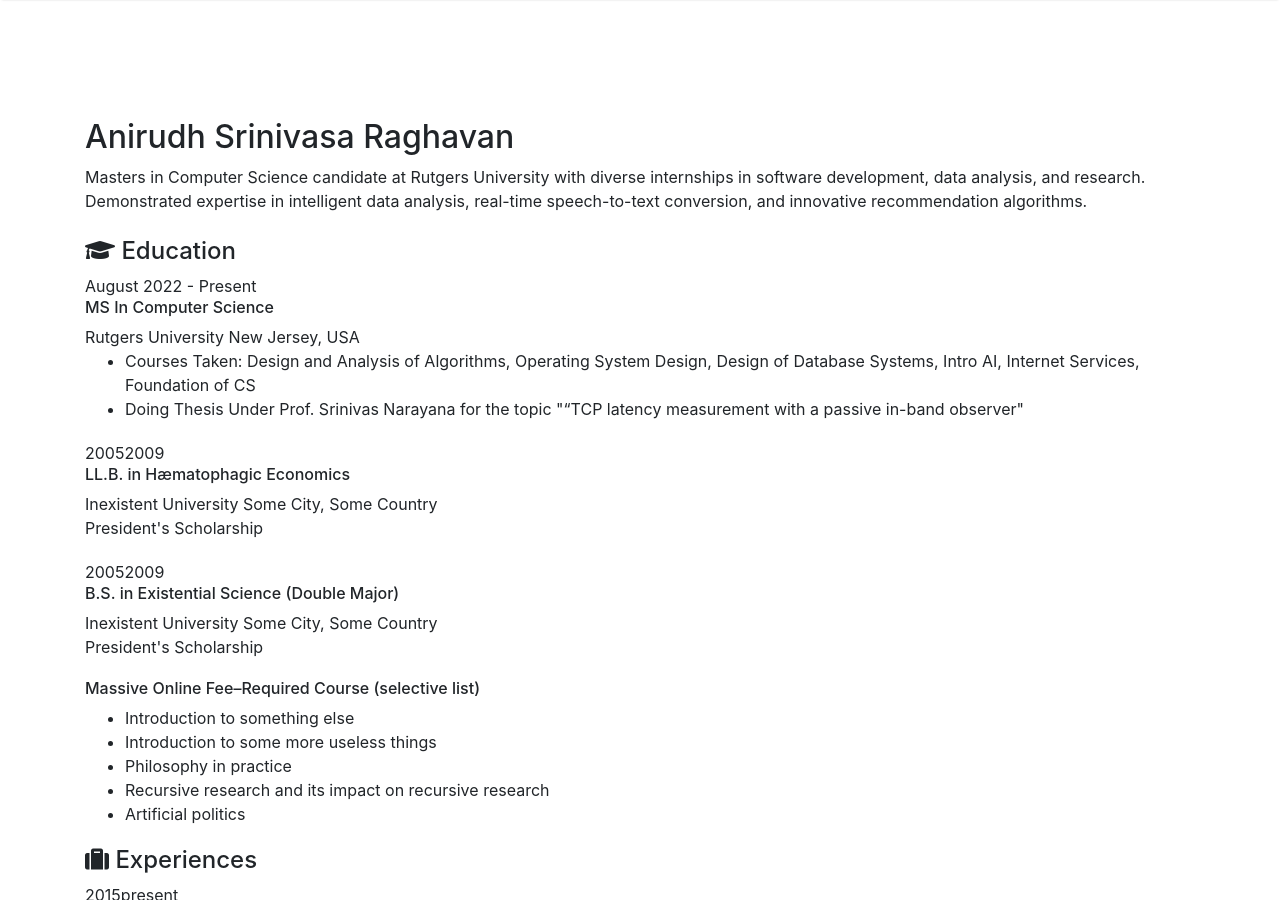
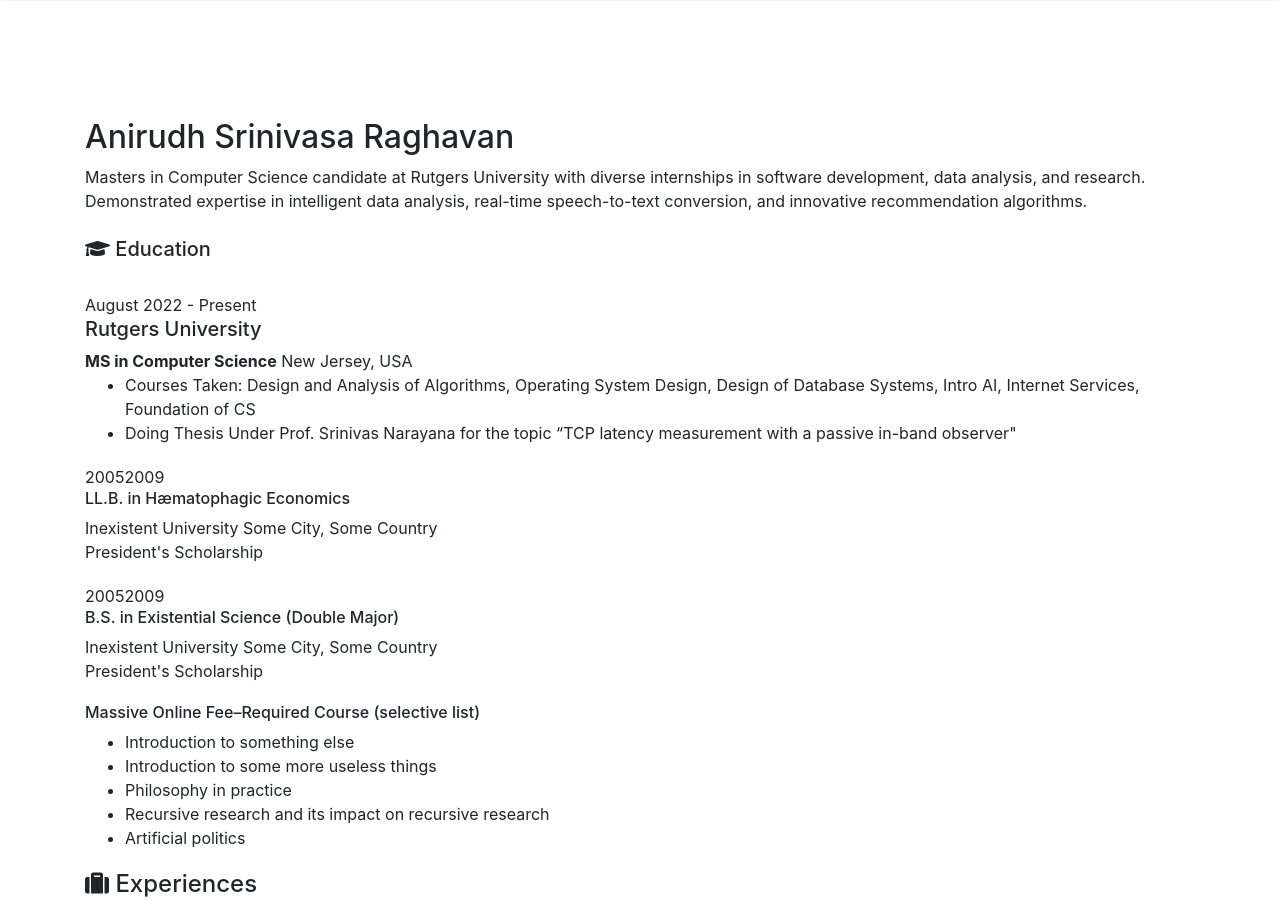
Before and after one commit to anirag2000/anirag2000.github.io, a Jekyll site: the page built from _pages/resume.md, in a window 1280 px wide and 900 px high. Built offline with Jekyll 4.4.1, drawn with Linux system fonts in a browser that asks for light colours; nearby versions of some CDN libraries.

```diff
--- a/_layouts/resume.html
+++ b/_layouts/resume.html
@@ -13,9 +13,10 @@
     <section class="main-block">
 
 <br>
-        <h4>
+        <h5>
             <i class="fa fa-graduation-cap"></i> Education
-        </h4>
+        </h5>
+        <br>
         <section class="blocks">
             <div class="date">
             <span>August 2022 - </span><span>Present</span>
@@ -24,14 +25,14 @@
             </div>
             <div class="details">
             <header>
-                <h6>MS In Computer Science</h6>
-                <span class="place">Rutgers University</span>
+                <h5>Rutgers University</h6>
+                <span class="place"><b>MS in Computer Science</b></span>
                 <span class="location">New Jersey, USA</span>
             </header>
             <div><ul>
 
                 <li>Courses Taken: Design and Analysis of Algorithms, Operating System Design, Design of Database Systems, Intro AI, Internet Services, Foundation of CS</li>
-                <li>Doing Thesis Under Prof. Srinivas Narayana for the topic "“TCP latency measurement with a passive in-band observer"</li>
+                <li>Doing Thesis Under Prof. Srinivas Narayana for the topic “TCP latency measurement with a passive in-band observer"</li>
             </ul></div>
             </div>
         </section>
```
